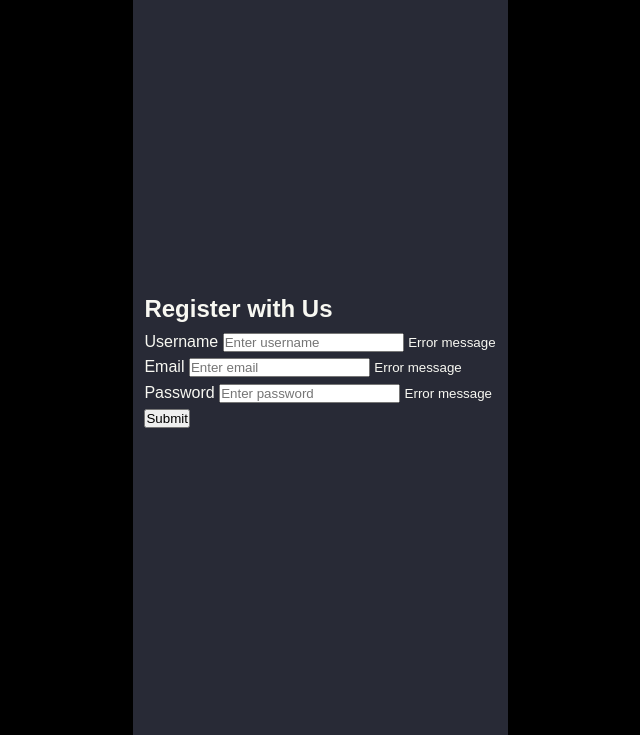
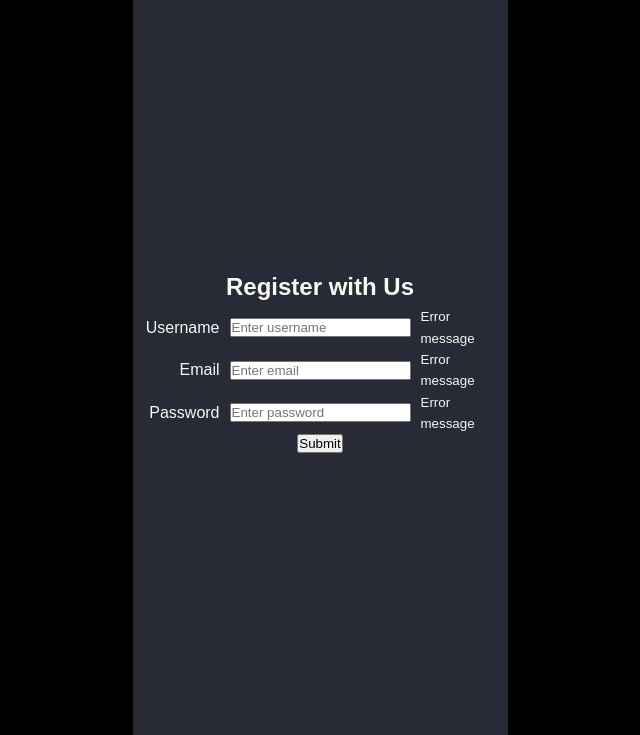
Before and after one commit to gregidonut/formValidator, a website built with Vite: page src/index.html in a window 1280 px wide. Shown: the part 65-800 px from the top of the page, without its empty margins (320-960 px from the left). Built offline with nearby package versions, Linux system fonts and the light colour scheme.

Commit message:
styles: add style to form
Most just made the elements into a grid box while making the submit button
and the h2 centered flex box.

I wanted a three column grid because i wanted the fields to be centered
while the labels aligned to it from the left, but now that i think about
it more I think more, I dont think the error messages would fit in the
third column maybe it should be in its own row

Also added some happy and sad colors wrapped in semantic classes to be
used when validating the form for real-time feedback to be implemented in
javascript

```diff
--- a/src/style.css
+++ b/src/style.css
@@ -12,6 +12,53 @@
     display: flex;
     align-items: center;
     justify-content: center;
-    flex-direction: row;
+    flex-direction: column;
     flex-grow: 1;
 }
+
+#form {
+    width: 100%;
+    display: flex;
+    align-items: center;
+    justify-content: center;
+    flex-direction: column;
+
+    padding: 1rem;
+}
+
+.form-control {
+    display: grid;
+    grid-template-columns: 1fr 1fr 1fr;
+    gap: 1rem;
+    align-items: center;
+}
+
+.form-control label {
+    grid-column: 1 / span 1;
+    justify-self: end;
+}
+
+.form-control input {
+    grid-column: 2 / span 1;
+}
+
+.form-control small {
+    grid-column: 3 / span 1;
+    /*display: none;*/
+}
+
+.invalid {
+    border-color: red;
+    background-color: #ffe6e6;
+}
+.valid {
+    border-color: green;
+    background-color: #e6ffe6;
+}
+.error-message {
+    color: red;
+    font-weight: bold;
+    font-size: 0.8rem;
+    margin-top: -1rem;
+    margin-bottom: 1rem;
+}
```
